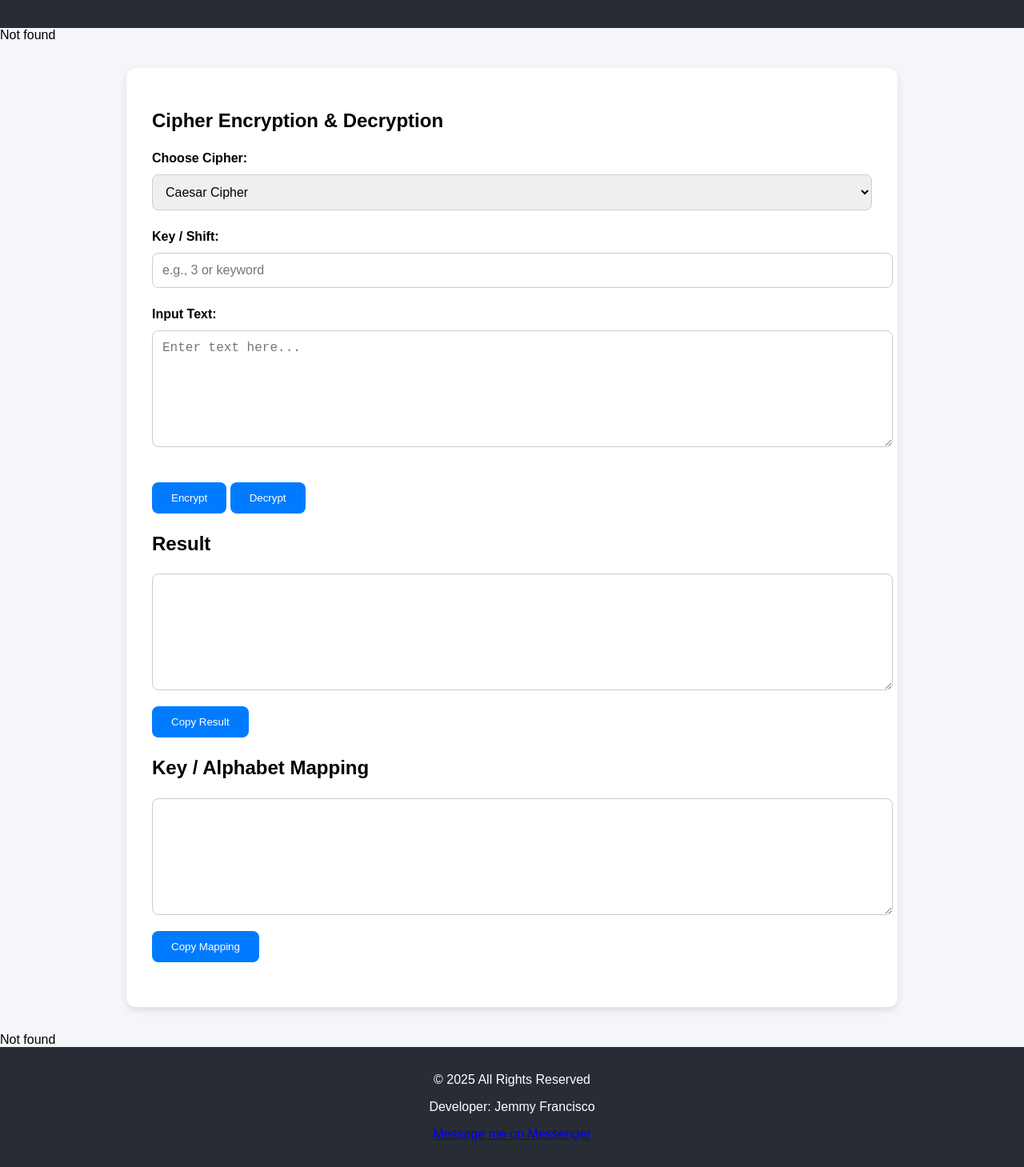
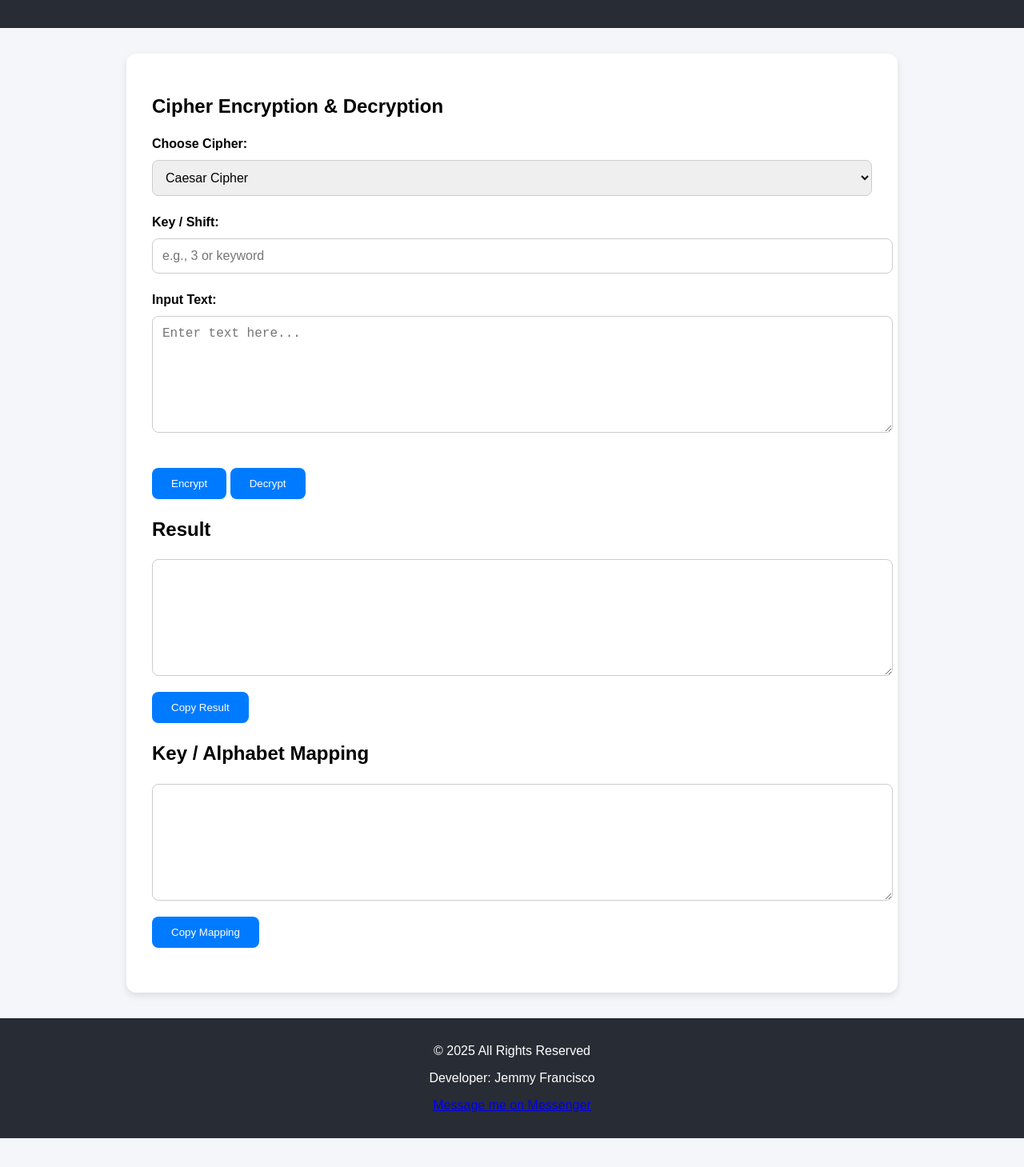
Before and after one commit to Jemmy09/cipher, a plain HTML site: page index.html in a window 1280 px wide. Shown: the part 77-1536 px from the top of the page at 80% size. After the commit the page ends 1500 px from the top, so only its background shows below. Drawn offline with Linux system fonts and the light colour scheme; no server answers.

Commit message:
index.html

```diff
--- a/index.html
+++ b/index.html
@@ -123,8 +123,6 @@
 </header>
 
 <body>
-  <!-- Header (loaded via fetch) -->
-  <div id="header"></div>
 
   <main>
     <section class="container">
@@ -171,9 +169,6 @@
     </section>
   </main>
 
-  <!-- Footer (loaded via fetch) -->
-  <div id="footer"></div>
-
   <!-- Scripts -->
   <script src="script.js"></script>
   <script src="caesar.js"></script>
```
